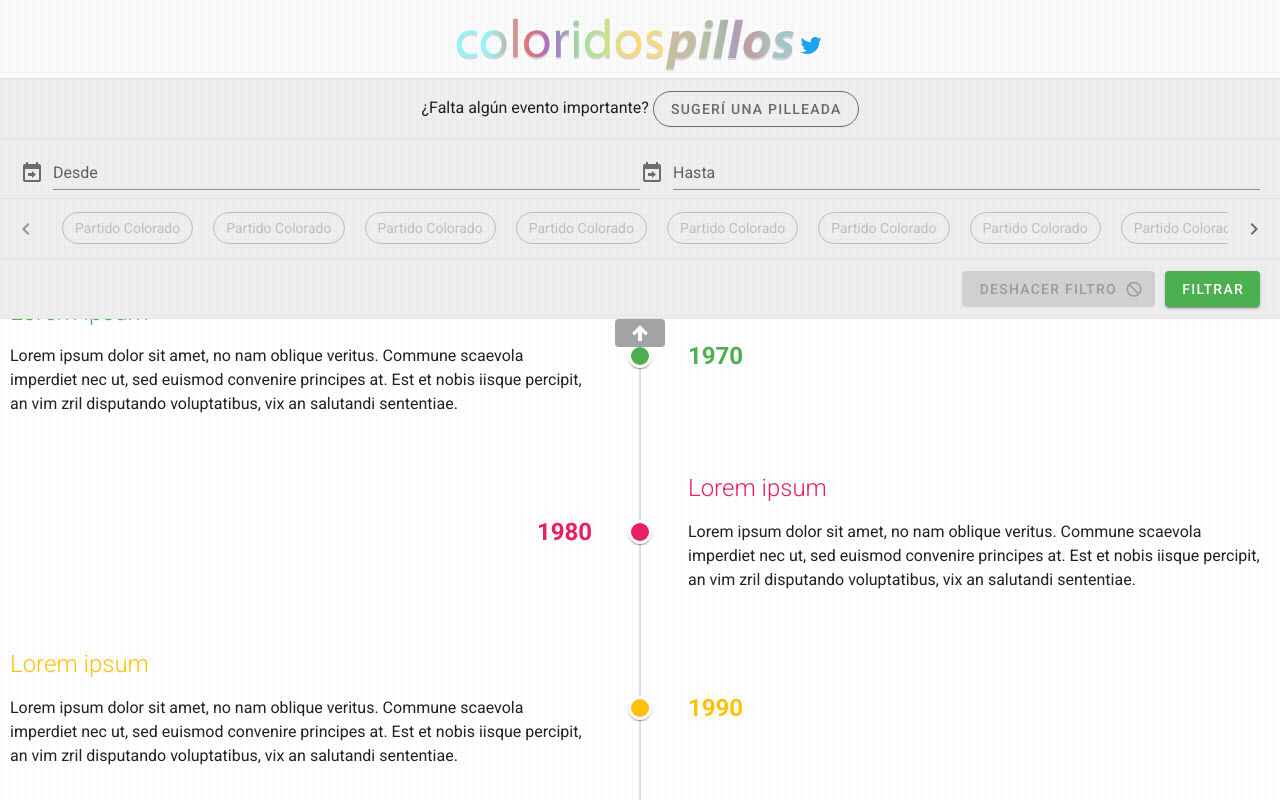
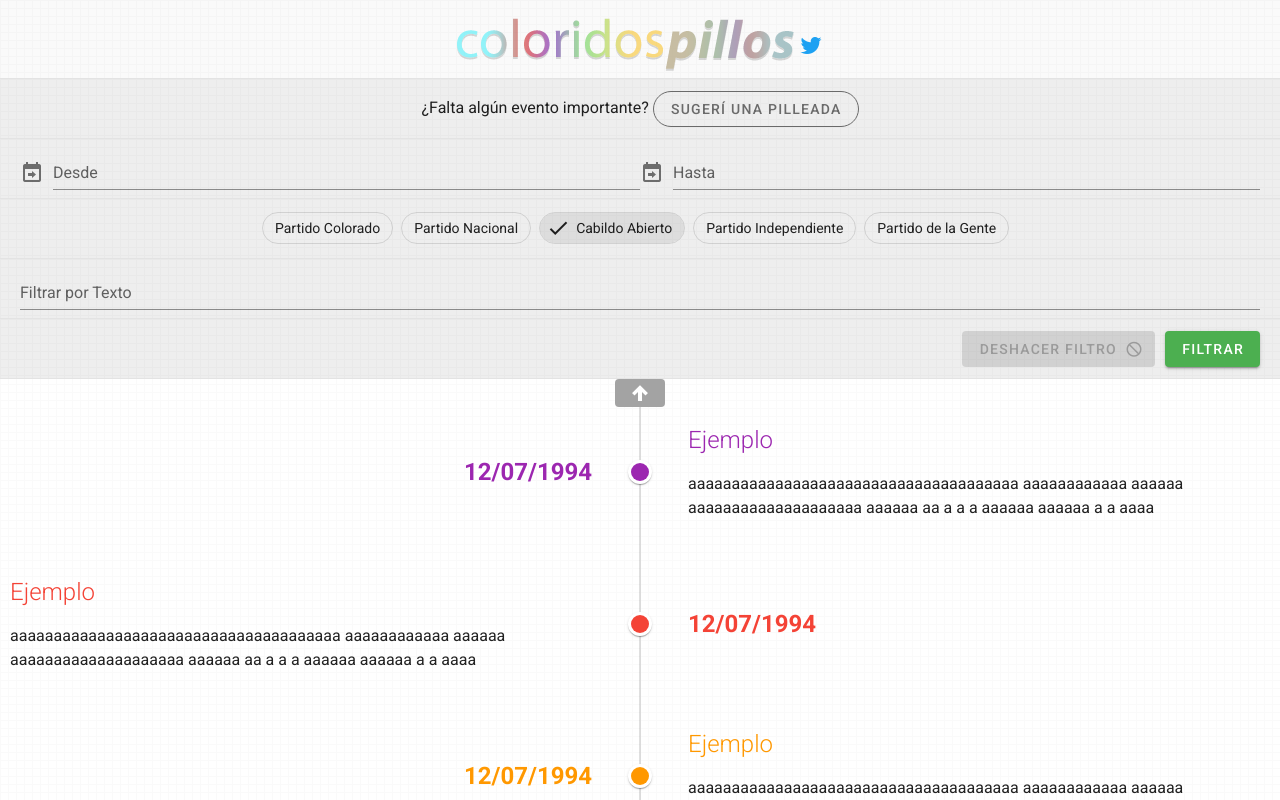
Before and after one commit to EmoPorEmilio/multicolorespillos, a Vue app in the folder frontend/: page / in a window 1280 px wide. Both pictures are taken after a click on the button 640 px from the left and 93 px from the top of the page. Shown: the top 800 px of the page. Built offline with nearby package versions, Linux system fonts and the light colour scheme.

Commit message:
Frontend sin interacción con backend terminado

```diff
--- a/frontend/src/components/Header.vue
+++ b/frontend/src/components/Header.vue
@@ -99,9 +99,7 @@
                 <v-btn text color="primary" @click="cancelMenu2()"
                   >Cancelar</v-btn
                 >
-                <v-btn text color="secondary" @click="$refs.menuTo.save(date)"
-                  >OK</v-btn
-                ></v-date-picker
+                <v-btn text color="secondary">OK</v-btn></v-date-picker
               >
             </v-menu>
           </div>
@@ -109,24 +107,25 @@
           <div
             class="optionsMenu"
             style="
-  justify-content: center;"
+  justify-content: center; padding-top:5px;"
           >
-            <v-slide-group v-model="tags" column multiple show-arrows>
-              <v-slide-item
-                v-for="n in 25"
-                :key="n"
-                v-slot:default="{ active, toggle }"
-              >
-                <v-chip
-                  style="margin: 10px; margin-top: 13px"
-                  :color="active ? 'primary' : 'grey lighten-1'"
-                  filter
-                  outlined
-                  @click="toggle"
-                  >Partido Colorado</v-chip
-                >
-              </v-slide-item>
-            </v-slide-group>
+            <v-chip-group v-model="tags" multiple show-arrows>
+              <v-chip filter outlined>Partido Colorado</v-chip>
+              <v-chip filter outlined>Partido Nacional</v-chip>
+              <v-chip filter outlined>Cabildo Abierto</v-chip>
+              <v-chip filter outlined>Partido Independiente</v-chip>
+              <v-chip filter outlined>Partido de la Gente</v-chip>
+            </v-chip-group>
+          </div>
+
+          <div
+            class="optionsMenu"
+            style="padding-top: 2px; padding-left: 20px; padding-right: 20px;"
+          >
+            <v-text-field
+              v-model="textFilter"
+              label="Filtrar por Texto"
+            ></v-text-field>
           </div>
 
           <div
@@ -181,7 +180,7 @@
   menuTo = false;
   filterApplied = false;
 
-  tags = [];
+  tags = [2];
 
   applyFilter() {
     this.filterApplied = true;
--- a/frontend/src/views/Pilleada.vue
+++ b/frontend/src/views/Pilleada.vue
@@ -1,16 +1,15 @@
 <template>
   <div id="suggestionForm">
     <v-text-field
+      filled
       v-model="title"
       :rules="titleRules"
-      label="Título"
+      label="Título de la Noticia"
       required
     ></v-text-field>
 
-    <v-textarea v-model="body">
-      <template v-slot:label>
-        <div>Cuerpo de la noticia</div>
-      </template>
+    <v-textarea filled v-model="body" label="Cuerpo de la Noticia">
+      <template v-slot:label> </template>
     </v-textarea>
 
     <div id="formButtons">
--- a/frontend/src/views/Timeline.vue
+++ b/frontend/src/views/Timeline.vue
@@ -2,26 +2,23 @@
   <div class="timeline">
     <v-timeline>
       <v-timeline-item
-        v-for="(year, i) in years"
+        v-for="(event, i) in events"
         :key="i"
-        :color="year.color"
+        :color="event.color"
         small
       >
         <template v-slot:opposite>
           <span
-            :class="`headline font-weight-bold ${year.color}--text`"
-            v-text="year.year"
+            :class="`headline font-weight-bold ${event.color}--text`"
+            v-text="event.date"
           ></span>
         </template>
         <div class="py-4">
-          <h2 :class="`headline font-weight-light mb-4 ${year.color}--text`">
-            Lorem ipsum
+          <h2 :class="`headline font-weight-light mb-4 ${event.color}--text`">
+            {{ event.title }}
           </h2>
           <div>
-            Lorem ipsum dolor sit amet, no nam oblique veritus. Commune scaevola
-            imperdiet nec ut, sed euismod convenire principes at. Est et nobis
-            iisque percipit, an vim zril disputando voluptatibus, vix an
-            salutandi sententiae.
+            {{ event.body }}
           </div>
         </div>
       </v-timeline-item>
@@ -36,26 +33,46 @@
   components: {},
 })
 export default class Timeline extends Vue {
-  years = [
+  events = [
     {
+      date: "12/07/1994",
       color: "cyan",
       year: "1960",
+      title: "Ejemplo",
+      body:
+        "aaaaaaaaaaaaaaaaaaaaaaaaaaaaaaaaaaaaaa aaaaaaaaaaaa aaaaaa aaaaaaaaaaaaaaaaaaaa aaaaaa aa a a a aaaaaa aaaaaa a a aaaa",
     },
     {
+      date: "12/07/1994",
       color: "green",
-      year: "1970",
+      year: "1960",
+      title: "Ejemplo",
+      body:
+        "aaaaaaaaaaaaaaaaaaaaaaaaaaaaaaaaaaaaaa aaaaaaaaaaaa aaaaaa aaaaaaaaaaaaaaaaaaaa aaaaaa aa a a a aaaaaa aaaaaa a a aaaa",
     },
     {
-      color: "pink",
-      year: "1980",
+      date: "12/07/1994",
+      color: "purple",
+      year: "1960",
+      title: "Ejemplo",
+      body:
+        "aaaaaaaaaaaaaaaaaaaaaaaaaaaaaaaaaaaaaa aaaaaaaaaaaa aaaaaa aaaaaaaaaaaaaaaaaaaa aaaaaa aa a a a aaaaaa aaaaaa a a aaaa",
     },
     {
-      color: "amber",
-      year: "1990",
+      date: "12/07/1994",
+      color: "red",
+      year: "1960",
+      title: "Ejemplo",
+      body:
+        "aaaaaaaaaaaaaaaaaaaaaaaaaaaaaaaaaaaaaa aaaaaaaaaaaa aaaaaa aaaaaaaaaaaaaaaaaaaa aaaaaa aa a a a aaaaaa aaaaaa a a aaaa",
     },
     {
+      date: "12/07/1994",
       color: "orange",
-      year: "2000",
+      year: "1960",
+      title: "Ejemplo",
+      body:
+        "aaaaaaaaaaaaaaaaaaaaaaaaaaaaaaaaaaaaaa aaaaaaaaaaaa aaaaaa aaaaaaaaaaaaaaaaaaaa aaaaaa aa a a a aaaaaa aaaaaa a a aaaa",
     },
   ];
 }
```
